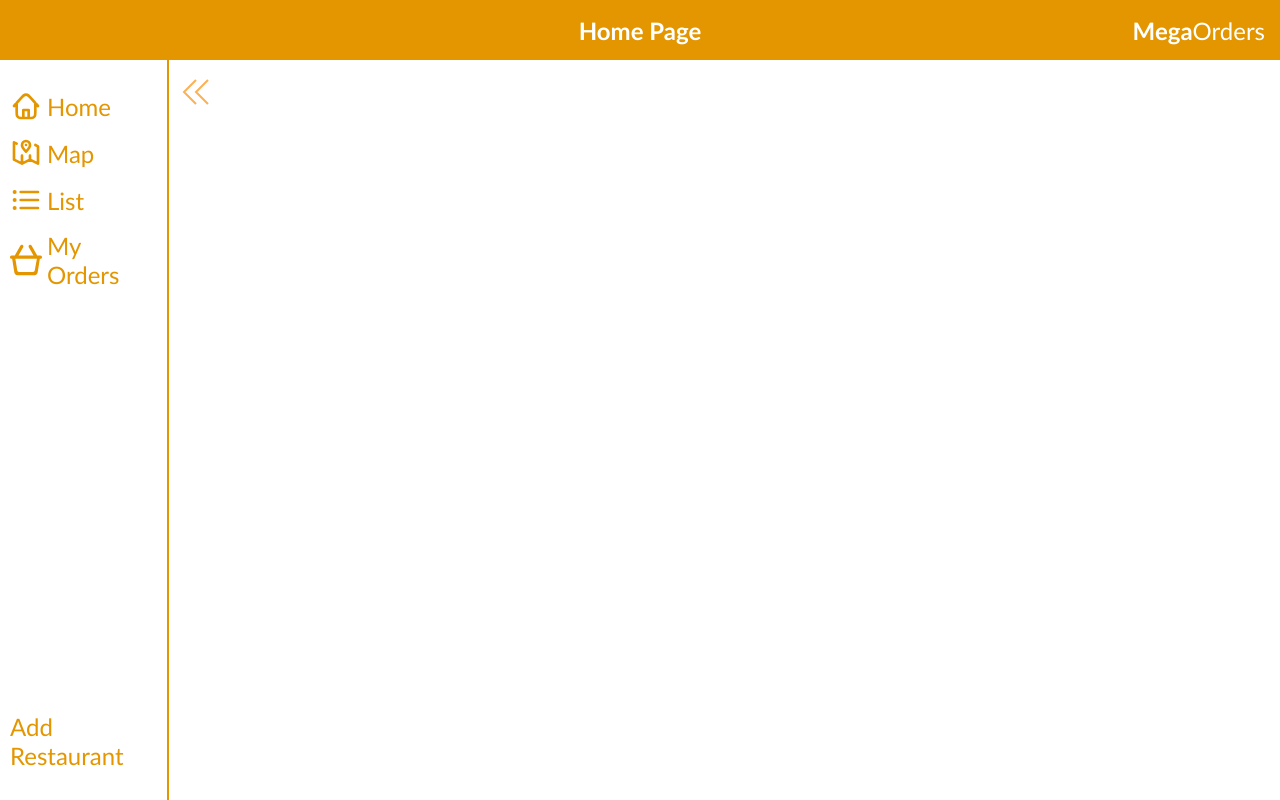
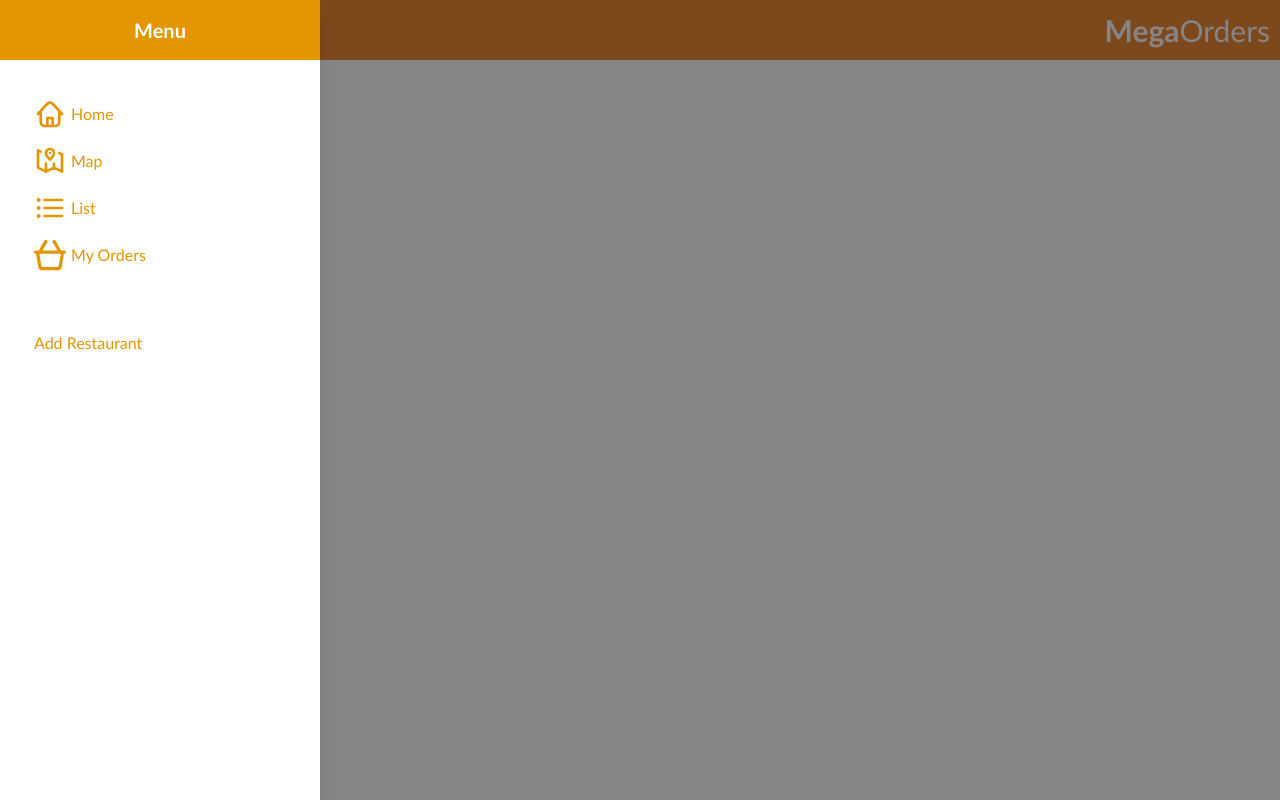
Before and after one commit to baldir0/restaurant-fe, a React (Vite) app: page / in a window 1280 px wide. Both pictures are taken after a click on the button "Open Menu". Built offline with nearby package versions, Linux system fonts and the light colour scheme.

Commit message:
Adjustment UI to chakra UI

```diff
--- a/package.json
+++ b/package.json
@@ -10,6 +10,7 @@
     "preview": "vite preview"
   },
   "dependencies": {
+    "@chakra-ui/icons": "^2.1.1",
     "@chakra-ui/react": "^2.8.1",
     "@emotion/react": "^11.11.1",
     "@emotion/styled": "^11.11.0",
--- a/src/App.tsx
+++ b/src/App.tsx
@@ -1,4 +1,3 @@
-import { MenuBar } from "./components/MenuBar/MenuBar";
 import { ContentBox } from "./components/ContentBox/ContentBox";
 import { Header } from "./components/Header/Header";
 
@@ -7,7 +6,6 @@ function App() {
     <>
       <Header/>
       <div className="container">
-        <MenuBar />
         <ContentBox />
       </div>
     </>
--- a/src/components/ContentBox/ContentBox.tsx
+++ b/src/components/ContentBox/ContentBox.tsx
@@ -1,11 +1,11 @@
 import { Route, Routes } from "react-router-dom"
-import { Home } from "../Home/Home"
+import { HomeView } from "../../views/homeView"
 
 export const ContentBox = () => {
     return (
         <div className="content">
             <Routes>
-                <Route path="/home" element={<Home/>}/>
+                <Route path="/home" element={<HomeView/>}/>
                 <Route path="/map" />
                 <Route path="/list" />
                 <Route path="/orders" />
--- a/src/components/Header/Header.tsx
+++ b/src/components/Header/Header.tsx
@@ -1,14 +1,37 @@
 import { Link } from "react-router-dom";
 
 import "./Header.css"
+import { Flex, IconButton, Text, useDisclosure } from "@chakra-ui/react";
+import { HamburgerIcon } from "@chakra-ui/icons";
+import { MenuDrawer } from "../MenuDrawer/MenuDrawer";
 
 export const Header = () => {
-  return (
-    <header>
-      <p className="title">Home Page</p>
-      <Link to="/home" className="logo">
-        <strong>Mega</strong>Orders
-      </Link>
-    </header>
+  const { isOpen, onClose, onOpen } = useDisclosure()
+
+
+  return (<>
+    <Flex
+      bg="orange.400"
+      height={'60px'}
+      color={'#FFF'}
+      fontSize={'3xl'}
+      p={'5px 10px'}
+      flexDirection={"row-reverse"}
+      alignItems={"center"}
+      justifyContent={"space-between"}
+    >
+      <Link to="/home"><Text as="b">Mega</Text>Orders</Link>
+      <IconButton
+        aria-label="Open Menu"
+        bg=""
+        _hover={{
+          background: "orange.500",
+        }}
+        icon={<HamburgerIcon boxSize={'2rem'} color={'#FFF'}
+        onClick={onOpen} />}
+      />
+    </Flex>
+    <MenuDrawer isOpen={isOpen} onClose={onClose}/>
+  </>
   );
 };
--- a/src/components/MenuBar/MenuBar.tsx
+++ /dev/null
@@ -1,29 +0,0 @@
-import { MenuBarTop } from "../MenuBarTop/MenuBarTop";
-import { MenuBarBottom } from "../MenuBarBottom/MenuBarBottom";
-
-import "./MenuBar.css";
-import { NoFrameImageButton } from "../Common/Buttons/NoFrameImageButton";
-import { useState } from "react";
-
-export const MenuBar = () => {
-  const [visiblity, setVisibility] = useState<boolean>(false);
-
-  const handleMenuSwitch = () => {
-    setVisibility(!visiblity);
-  };
-
-  return (
-    <div className={"menu " + (visiblity ? "" : "menu--hidden")}>
-      <MenuBarTop />
-      <MenuBarBottom />
-      <NoFrameImageButton
-        src="/icons/expand-right-double.svg"
-        className={
-          (visiblity ? "button--show_menu" : "button--hide_menu") +
-          " button--menu_switch"
-        }
-        onClick={handleMenuSwitch}
-      />
-    </div>
-  );
-};
--- /dev/null
+++ b/src/components/MenuDrawer/MenuDrawer.tsx
@@ -0,0 +1,30 @@
+import { Drawer, DrawerBody, DrawerContent, DrawerHeader, DrawerOverlay } from "@chakra-ui/react";
+
+import "./MenuBar.css";
+import { MenuNavigation } from "../MenuNavigation/MenuNavigation";
+import { MenuBarBottom } from "../MenuBarBottom/MenuBarBottom";
+
+interface Props {
+  isOpen: boolean;
+  onClose: () => void;
+}
+
+export const MenuDrawer = ({ isOpen, onClose }: Props) => {
+
+  return (
+    <>
+      <Drawer isOpen={isOpen} onClose={onClose} placement="left">
+        <DrawerOverlay />
+        <DrawerContent justifyContent={"space-between"}>
+          <DrawerHeader>
+            Menu
+          </DrawerHeader>
+          <DrawerBody>
+            <MenuNavigation />
+            <MenuBarBottom />
+          </DrawerBody>
+        </DrawerContent>
+      </Drawer>
+    </>
+  );
+};
--- a/src/components/MenuBarTop/MenuBarTop.tsx
+++ b/src/components/MenuNavigation/MenuNavigation.tsx
@@ -1,10 +1,11 @@
+import { Box } from "@chakra-ui/react";
 import { MenuBarElement } from "../MenuBarElement/MenuBarElement";
 
 import './MenuBarTop.css';
 
-export const MenuBarTop = () => {
+export const MenuNavigation = () => {
   return (
-    <div className="menu__top">
+    <Box className="menu__top">
       <MenuBarElement path="/home" iconSrc="/icons/home.icon.svg" text="Home" />
       <MenuBarElement path="/map" iconSrc="/icons/map.icon.svg" text="Map" />
       <MenuBarElement path="/list" iconSrc="/icons/list.icon.svg" text="List" />
@@ -13,6 +14,6 @@ export const MenuBarTop = () => {
         iconSrc="/icons/shoppingCart.icon.svg"
         text="My Orders"
       />
-    </div>
+    </Box>
   );
 };
--- a/src/main.tsx
+++ b/src/main.tsx
@@ -4,10 +4,14 @@ import App from './App.tsx'
 import './index.css'
 import { BrowserRouter } from 'react-router-dom'
 
+import { ChakraProvider } from '@chakra-ui/react'
+
 ReactDOM.createRoot(document.getElementById('root')!).render(
   <React.StrictMode>
-    <BrowserRouter>
-      <App />
-    </BrowserRouter>
+    <ChakraProvider>
+      <BrowserRouter>
+        <App />
+      </BrowserRouter>
+    </ChakraProvider>
   </React.StrictMode>,
 )
```
Also changed, not shown: src/components/MenuDrawer/MenuBar.css (renamed from src/components/MenuBar/MenuBar.css), src/components/MenuNavigation/MenuBarTop.css (renamed from src/components/MenuBarTop/MenuBarTop.css), 1 other file (tests, documents, lock files or other folders).
